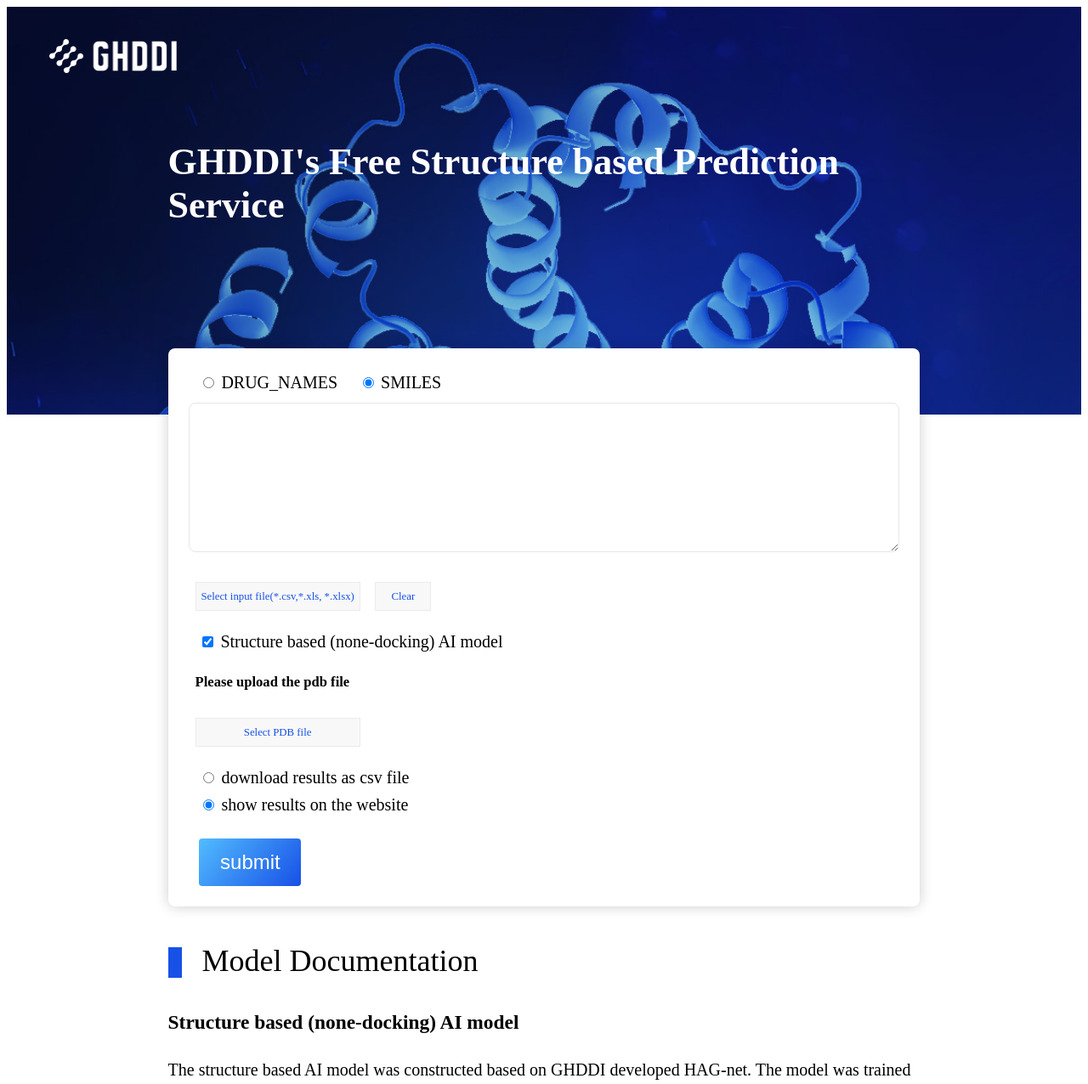
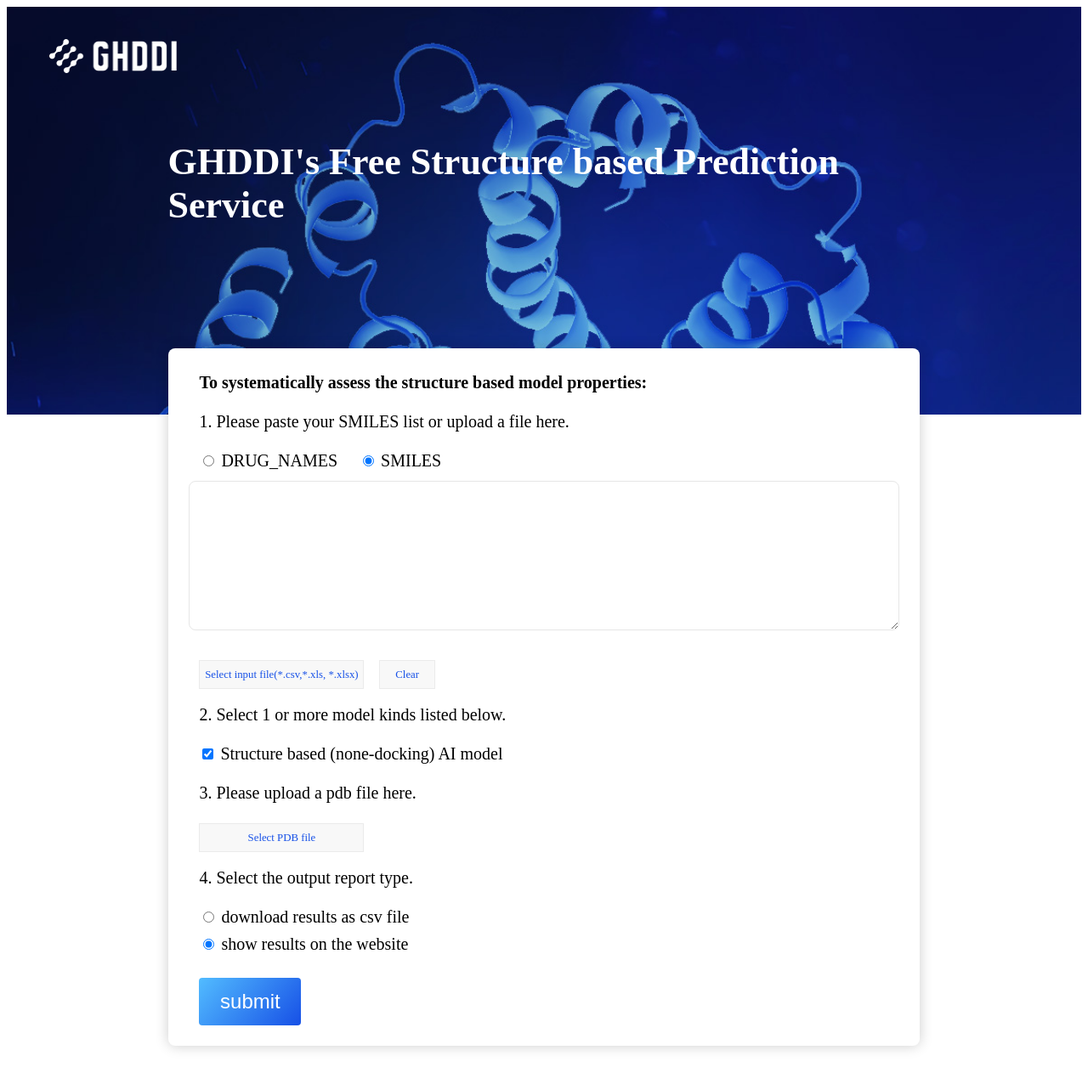
Before and after one commit to wxy0810500/deep_molecule_engine_client, a Django app: page /sbvs/ in a window 1280 px wide. Shown: the top 1276 px of the page at 85% size. Run offline with Django 3.2, Linux system fonts and the light colour scheme; parts of the project's set-up code (start-up, migrations or seed data) failed here and were passed over.

Commit message:
add statement for input area.

```diff
--- a/common_static/css/index.css
+++ b/common_static/css/index.css
@@ -42,7 +42,10 @@
 #id_categorys li {
     line-height: 4vh;
 }
-
+.statement {
+    padding-left: 1vw;
+    line-height: 2.5vh;
+}
 .input-area input[type="submit"] {
     height: 7vh;
     width: 7vw;
@@ -57,9 +60,8 @@
     margin: 3vh 1vw 0;
 }
 div.button-area {
-    position: relative;
     margin: 3vh 0;
-    padding-left: 1vmin;
+    padding-left: 1vw;
     height: 4vh;
 }
 
--- a/templates/index.html
+++ b/templates/index.html
@@ -10,6 +10,8 @@
 <div class="inner intro">
 
     <div class="input-area">
+        <b class="statement">To systematically assess the structure based model properties:</b>
+        <p class="statement">1. Please paste your SMILES list or upload a file here.</p>
         <form  enctype="multipart/form-data" action="service/prediction/submit/" method="post" name="dataForm"
             onsubmit="return checkAllInput()">
             {% csrf_token %}
@@ -24,13 +26,14 @@
                            document.getElementById('inputFileName').innerText='Select input file(*.csv,*.xls, *.xlsx)';">
                 <div class="upload" id="clear_div">Clear</div>
             </div>
-            {{ inputForm.modelTypes }}
-                <h5> Please upload the pdb file </h5>
+            <p class="statement">2. Select 1 or more model kinds listed below.</p>
+                {{ inputForm.modelTypes }}
+            <p class="statement">3. Please upload a pdb file here.</p>
             <div class="button-area">
-
                 {{ inputForm.uploadPDBFile }}
                 <div class="upload" id="pdbFileName">Select PDB file</div>
             </div>
+            <p class="statement">4. Select the output report type.</p>
             {{ inputForm.outputType }}
             <input type="submit" value="submit"/>
         </form>
```
